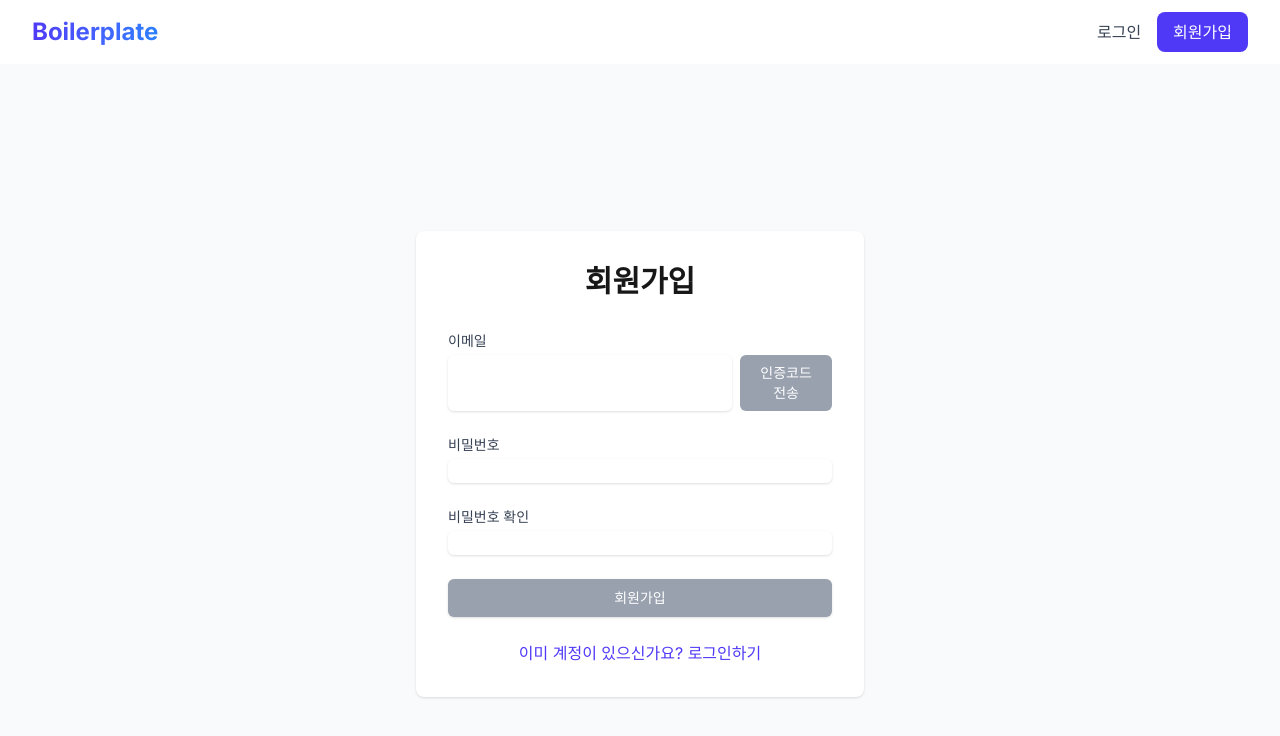
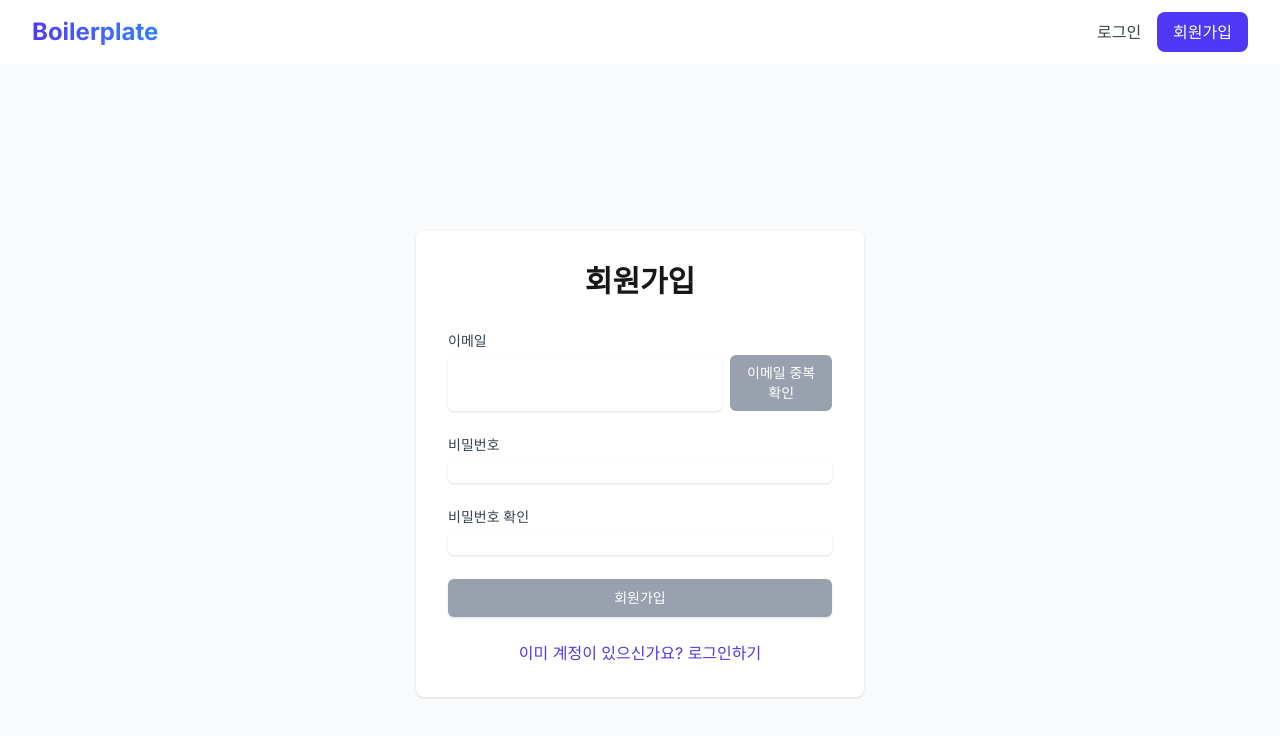
Before and after one commit to yongu2000/duri, a Next.js app in the folder front/: page /join in a window 1280 px wide. Shown: the top 736 px of the page. Built offline with nearby package versions, Linux system fonts and the light colour scheme; no server answers.

Commit message:
feat: 회원가입 최초에 이메일 중복확인 하도록 변경

```diff
--- a/front/src/app/(auth)/join/page.tsx
+++ b/front/src/app/(auth)/join/page.tsx
@@ -34,11 +34,12 @@ const registerSchema = z.object({
 export default function RegisterPage() {
   const router = useRouter();
   const [isEmailVerified, setIsEmailVerified] = useState(false);
+  const [isEmailChecked, setIsEmailChecked] = useState(false);
   const [endTime, setEndTime] = useState<number | null>(null);
   const [isCodeSent, setIsCodeSent] = useState(false);
   const [isTimerExpired, setIsTimerExpired] = useState(false);
   const [remainingTime, setRemainingTime] = useState<number>(0);
-  const { register, handleSubmit, formState: { errors }, watch } = useForm({
+  const { register, handleSubmit, formState: { errors }, watch, setValue } = useForm({
     resolver: zodResolver(registerSchema),
   });
 
@@ -112,6 +113,21 @@ export default function RegisterPage() {
     }
   };
 
+  const handleCheckEmailDuplicate = async () => {
+    try {
+      const isDuplicate = await authService.checkEmailDuplicate(email);
+      if (isDuplicate) {
+        toast.error('이미 사용 중인 이메일입니다.');
+        return;
+      }
+      setIsEmailChecked(true);
+      toast.success('사용 가능한 이메일입니다.');
+    } catch (error) {
+      console.error('이메일 중복 확인 실패:', error);
+      toast.error('이메일 중복 확인에 실패했습니다.');
+    }
+  };
+
   const onSubmit = async (data: any) => {
     if (!isEmailVerified) {
       toast.error('이메일 인증이 필요합니다.');
@@ -145,15 +161,16 @@ export default function RegisterPage() {
               <input
                 {...register('email')}
                 type="email"
-                className="block w-full rounded-md border-gray-300 shadow-sm"
+                disabled={isEmailChecked}
+                className="block w-full rounded-md border-gray-300 shadow-sm disabled:bg-gray-100"
               />
               <button
                 type="button"
-                onClick={handleSendVerificationCode}
+                onClick={isEmailChecked ? handleSendVerificationCode : handleCheckEmailDuplicate}
                 disabled={!email || isEmailVerified}
                 className="px-4 py-2 text-sm font-medium text-white bg-indigo-600 rounded-md hover:bg-indigo-700 disabled:bg-gray-400"
               >
-                인증코드 전송
+                {isEmailChecked ? '인증코드 전송' : '이메일 중복 확인'}
               </button>
             </div>
             {errors.email && (
```
